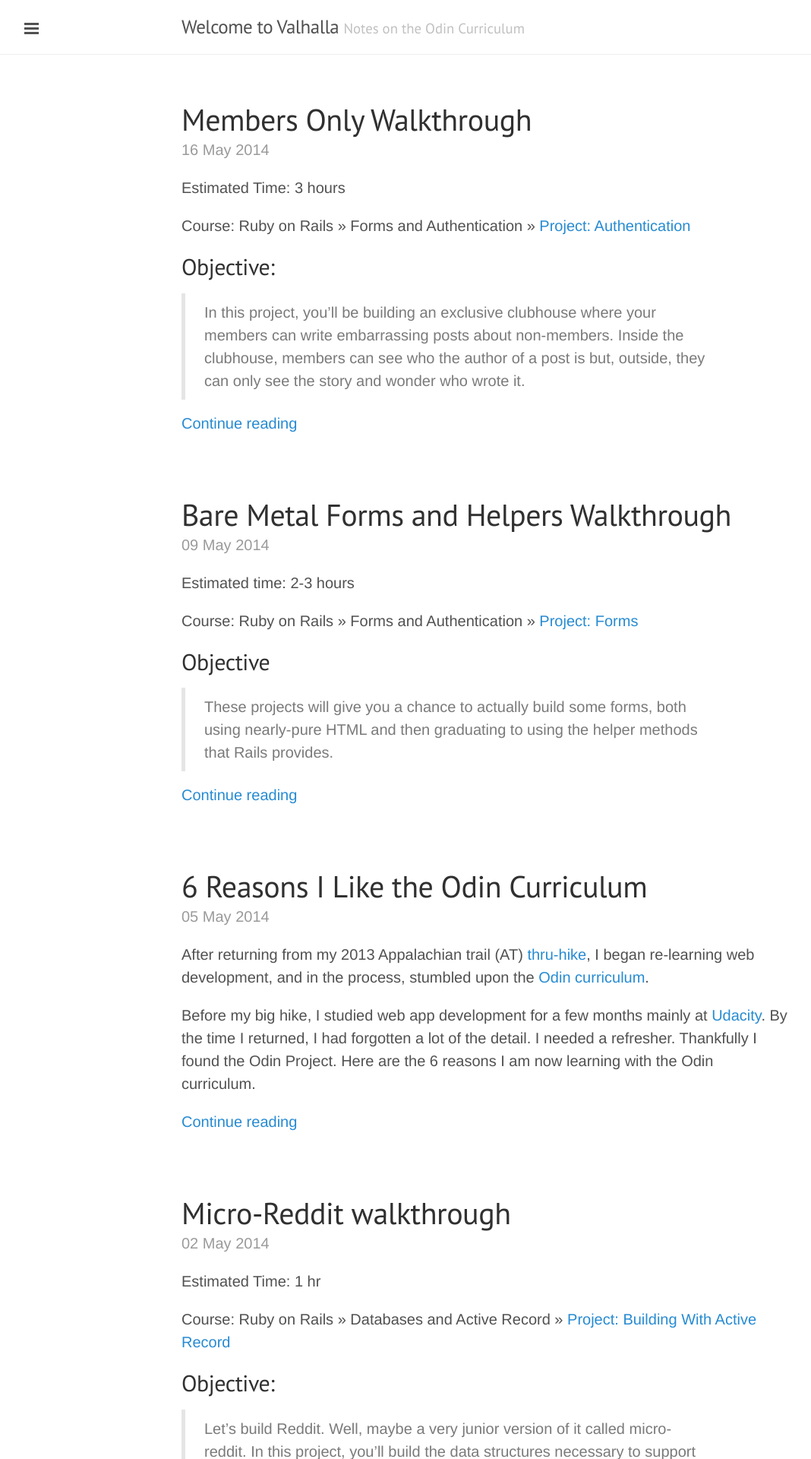
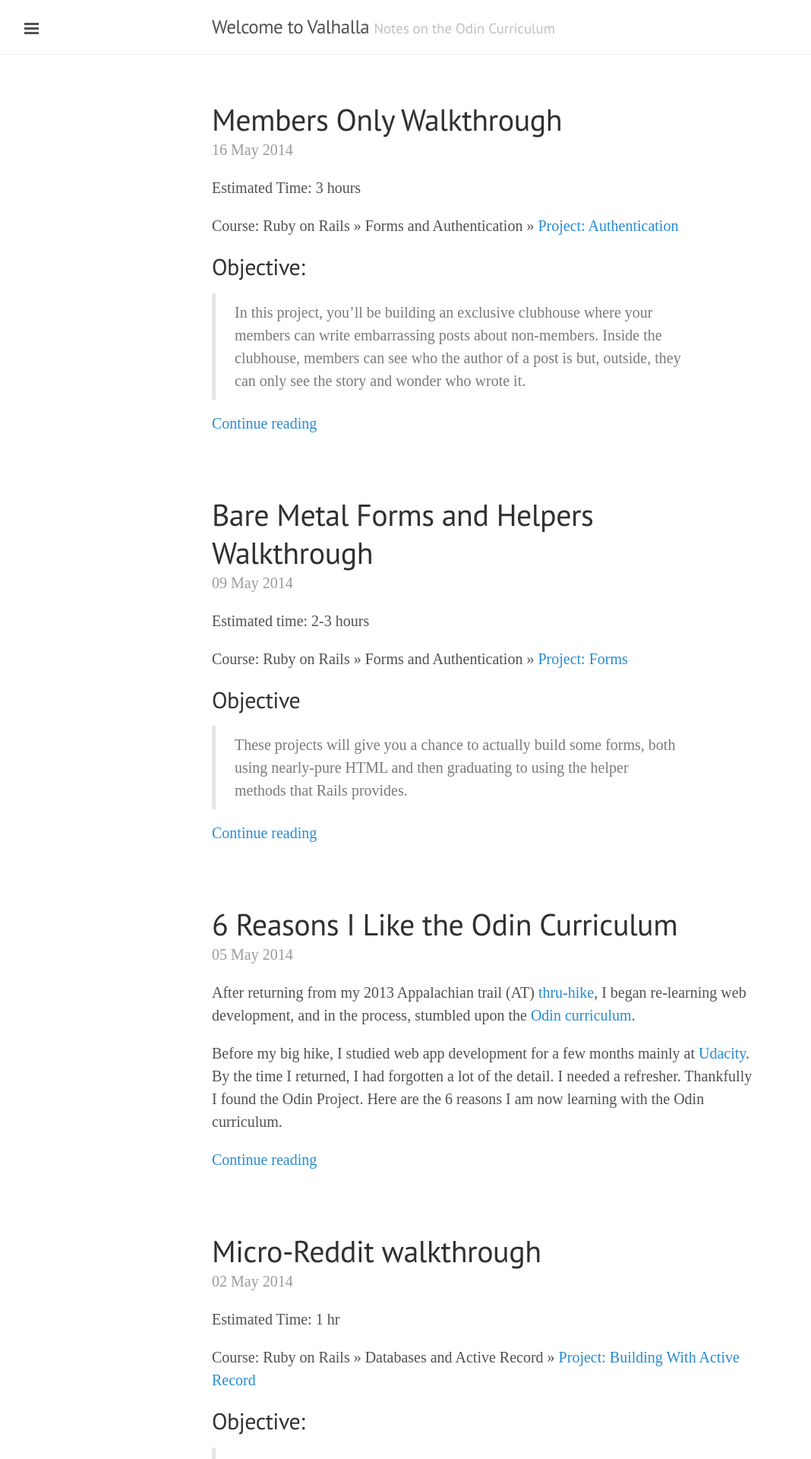
Before and after one commit to Jberczel/jberczel.github.io, a Jekyll site: the page built from index.html, in a window 1280 px wide. Shown: the top 1920 px of the page at 76% size, without its empty margins (1-1069 px from the left). Built offline with Jekyll 4.4.1, drawn with Linux system fonts in a browser that asks for light colours; Markdown is read by kramdown in place of the engine named in the settings; the list of posts is cut into pages by our own code.

Commit message:
update font and margins

```diff
--- a/public/css/lanyon.css
+++ b/public/css/lanyon.css
@@ -42,7 +42,9 @@ body {
 
 html {
   /*font-family: "PT Serif", Georgia, "Times New Roman", serif;*/
-  font-family: "Helvetica Neue", Helvetica, Arial, sans-serif;
+  /*font-family: "Helvetica Neue", Helvetica, Arial, sans-serif;*/
+  font-family: 'Enriqueta';
+
 }
 
 h1, h2, h3, h4, h5, h6 {
@@ -85,7 +87,7 @@ h1, h2, h3, h4, h5, h6 {
 @media (min-width: 56rem) {
   .container {
    /* max-width: 38rem;*/
-   max-width: 42rem;
+   max-width: 38rem;
   }
 }
 
```
